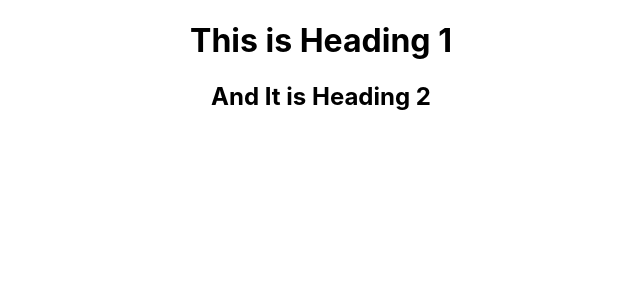
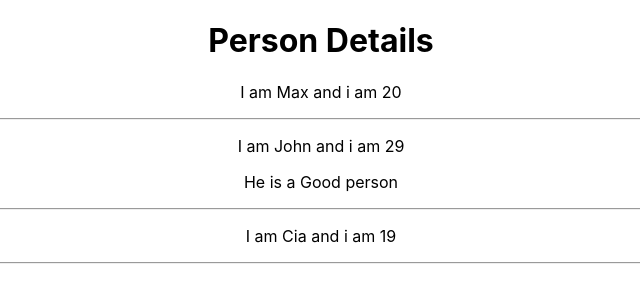
Before and after one commit to rajpal-se/reactjs-tuts-learn-basics, a React (Create React App) app: page / in a window 1280 px wide. Shown: the top 302 px of the page, without its empty margins (319-959 px from the left). Built offline with nearby package versions, Linux system fonts and the light colour scheme.

Commit message:
Create Function Component and pass Properties & Children through it.
File changes:
modified:   src/App.js
new file:   src/Person/Person.js

```diff
--- a/src/App.js
+++ b/src/App.js
@@ -1,56 +1,15 @@
 import './App.css';
 import React from 'react';
+import Person from './Person/Person';
 
 function App() {
   return (
-    // Using JSX
     <div className="App">
-      <h1>This is Heading 1</h1>
-      <h2>And It is Heading 2</h2>
+      <h1>Person Details</h1>
+      <Person name="Max" age="20"/>
+      <Person name="John" age="29">He is a Good person</Person>
+      <Person name="Cia" age="19"/>
     </div>
-
-    /*
-    # Using JS
-    React.createElement('div', {'className': 'App'},
-      React.createElement('h1', null, 'This is Heading 1'),
-      React.createElement('h2', null, 'And It is Heading 2')
-    )
-     */
-
-    /*
-    # It also works (return without brackets)
-    return <article>
-      <h1>Heading</h1>
-      <p>Body</p>
-    </article>
-    */
-
-    /*
-    # It Doesn't works (return starts from next line)
-    return
-    <article>
-      <h1>Heading</h1>
-      <p>Body</p>
-    </article>
-    */
   );
 }
 export default App;
-
-/*
-Note:
-1. Always return Single Element (Root Element)
-
-2. Here we returns JSX code which looks similar to HTML tags
-   But it is not HTML, It is JS only. These are defined in JSX.
-   i.e. "class" attribute is written as "className".
-
-3. When we JSX, we always need to import "React" package.
-   Because JSX code is converted in JS using "React.createElement()" method.
-
-4. const element = <h1>Hello, world!</h1>;
-   const element = <h1>Hello, {data.username}</h1>;
-    This funny tag syntax is neither a string nor HTML.
-    It is called JSX, and it is a syntax extension to JavaScript.
-    "data.username", Here "data" is object which contains "username" propery.
-*/
--- /dev/null
+++ b/src/Person/Person.js
@@ -0,0 +1,63 @@
+import React from "react";
+const person = (props) => {
+    let children;
+    if(props.children) children = <p>{props.children}</p>;
+    return (
+        <div>
+            <p>I am {props.name} and i am {props.age}</p>
+            {children}
+            <hr/>
+        </div>
+    );
+}
+export default person;
+
+/* Note
+1. "props.children" return "undefined", If no children are passed through component.
+2. It is good to check that children elements exits or NOT.
+   Else they prints nothing at the place of {props.children}.
+
+*/
+
+/* ------------------------------------------------------------------ */
+/* Very Simple Functional Component
+
+import React from "react";
+const person = () => {
+    return (
+        <p>I am Max and i am 20</p>
+        );
+    }
+export default person;
+
+*/
+
+/* ------------------------------------------------------------------ */
+/* Accessing properties which are passed through Attribute values.
+
+import React from "react";
+const person = (props) => {
+    return (
+        <p>I am {props.name} and i am {props.age}</p>
+    );
+}
+export default person;
+
+*/
+
+/* ------------------------------------------------------------------ */
+/* Accessing "children" elements passed through components.
+
+import React from "react";
+const person = (props) => {
+    return (
+        <div>
+            <p>I am {props.name} and i am {props.age}</p>
+            <p>{props.children}</p>
+            <hr/>
+        </div>
+    );
+}
+export default person;
+
+*/
```
